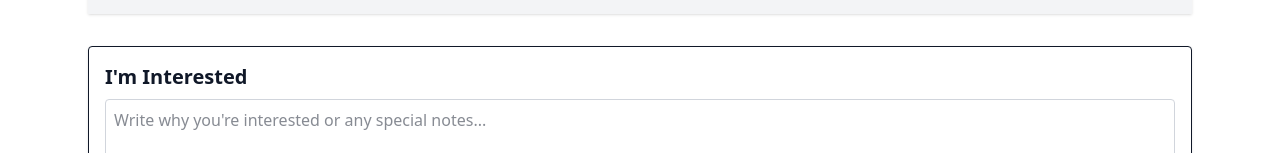
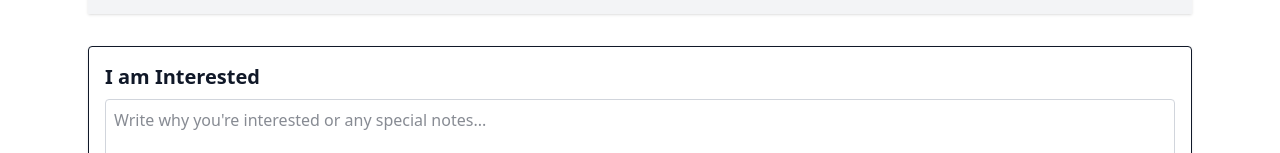
Before and after one commit to yuvalbansal/Real-Estate-App, a Next.js app: page /buy/bid in a window 1280 px wide. Shown: the part 216-369 px from the top of the page. Built offline with nearby package versions, Linux system fonts and the light colour scheme.

Commit message:
Fixed Bugs

```diff
--- a/app/buy/bid/page.tsx
+++ b/app/buy/bid/page.tsx
@@ -55,7 +55,7 @@
 
       {/* I'm Interested */}
       <div className="bg-white border rounded shadow p-4">
-        <h2 className="text-xl font-semibold mb-2">I'm Interested</h2>
+        <h2 className="text-xl font-semibold mb-2">I am Interested</h2>
         <textarea
           value={interestNote}
           onChange={(e) => setInterestNote(e.target.value)}
--- a/app/buy/register/page.tsx
+++ b/app/buy/register/page.tsx
@@ -57,6 +57,7 @@
 
         {/* Address */}
         <textarea
+          type="address"
           name="address"
           placeholder="Address"
           value={formData.address}
```
